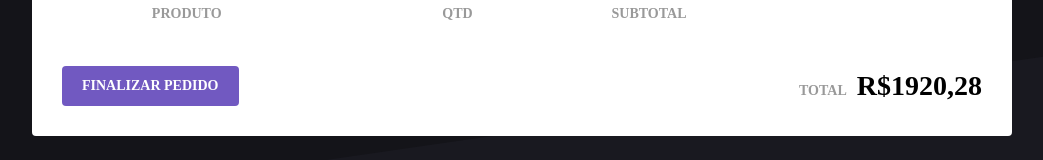
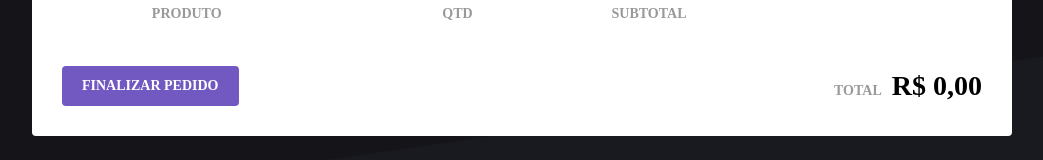
Before and after one commit to matheusf31/foot-commerce, a React (Create React App) app: page /cart in a window 1280 px wide. Shown: the part 178-338 px from the top of the page, without its empty margins (118-1161 px from the left). Built offline with nearby package versions, Linux system fonts and the light colour scheme.

Commit message:
calculando totais

```diff
--- a/src/pages/Cart/index.js
+++ b/src/pages/Cart/index.js
@@ -7,11 +7,13 @@ import {
   MdAddCircleOutline,
 } from 'react-icons/md';
 
+import { formatPrice } from '../../util/format';
+
 import * as CartActions from '../../store/modules/cart/actions';
 
 import { Container, ProductTable, Total } from './styles';
 
-function Cart({ cart, removeFromCart, updateAmount }) {
+function Cart({ cart, total, removeFromCart, updateAmount }) {
   function increment(product) {
     updateAmount(product.id, product.amount + 1);
   }
@@ -55,7 +57,7 @@ function Cart({ cart, removeFromCart, updateAmount }) {
                 </div>
               </td>
               <td>
-                <strong>R$259,80</strong>
+                <strong>{product.subtotal}</strong>
               </td>
               <td>
                 <button
@@ -75,19 +77,28 @@ function Cart({ cart, removeFromCart, updateAmount }) {
 
         <Total>
           <span>TOTAL</span>
-          <strong>R$1920,28</strong>
+          <strong>{total}</strong>
         </Total>
       </footer>
     </Container>
   );
 }
 
+// podemos fazer cálculos diretamente no mapDispath
+const mapStateToProps = state => ({
+  cart: state.cart.map(product => ({
+    ...product,
+    subtotal: formatPrice(product.price * product.amount),
+  })),
+  total: formatPrice(
+    state.cart.reduce((total, product) => {
+      return total + product.price * product.amount;
+    }, 0)
+  ),
+});
+
 const mapDispatchToProps = dispatch =>
   bindActionCreators(CartActions, dispatch);
-
-const mapStateToProps = state => ({
-  cart: state.cart,
-});
 
 export default connect(mapStateToProps, mapDispatchToProps)(Cart);
 
--- a/src/store/modules/cart/reducer.js
+++ b/src/store/modules/cart/reducer.js
@@ -7,6 +7,7 @@ export default function cart(state = [], action) {
         // retorna a posição do array ou -1 (aqui eu encontro o produto)
         const productIndex = draft.findIndex(p => p.id === action.product.id);
 
+        // não deixa duplicar
         if (productIndex >= 0) {
           draft[productIndex].amount += 1;
         } else {
```
